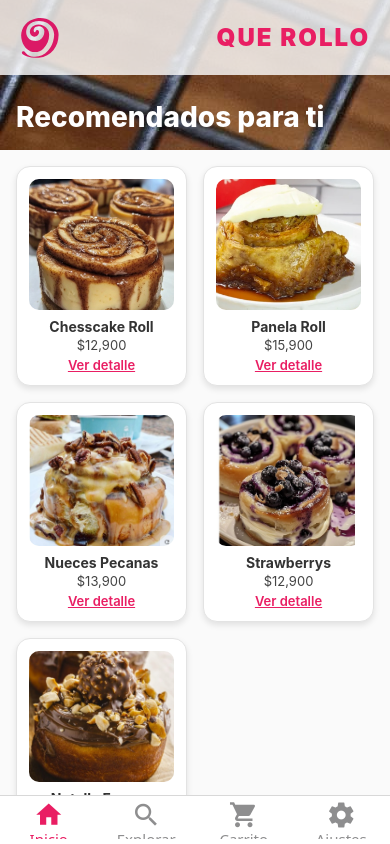
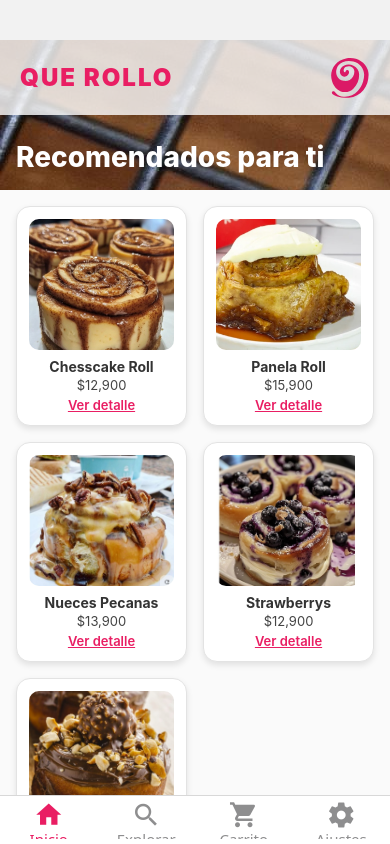
Before and after one commit to ccastanom/Progra-Movil-React-Native, a React Native app: screen /Principal in a window 390 px wide. Built offline with nearby package versions, Linux system fonts and the light colour scheme.

Commit message:
:lipstick: se mejora la UI en el header

```diff
--- a/src/components/NavBar.js
+++ b/src/components/NavBar.js
@@ -7,18 +7,17 @@ export default function NavBar({ showBack = false, hideMenu = false }) {
 
   return (
     <View style={styles.navBar}>
+      {showBack && (
+        <TouchableOpacity onPress={() => navigation.goBack()}>
+          <Text style={styles.menuIcon}>←</Text>
+        </TouchableOpacity>
+      )}
+
+      <Text style={styles.brand}>QUE ROLLO</Text>
 
       <View style={styles.logoWrap}>
         <SvgIcon width={40} height={40} />
       </View>
-
-      <Text style={styles.brand}>QUE ROLLO</Text>
-
-      {showBack && (
-
-          <TouchableOpacity onPress={() => navigation.goBack()}>
-            <Text style={styles.menuIcon}>←</Text>
-          </TouchableOpacity>)}
     </View>
   );
 }
@@ -28,6 +27,7 @@ const styles = StyleSheet.create({
   navBar: {
     height: 75,
     backgroundColor: "#ffffffcc",
+    paddingTop: Platform.OS === "android" ? StatusBar.currentHeight : 0,
     flexDirection: "row",
     alignItems: "center",
     justifyContent: "space-between",
--- a/src/navigation/AppNavigator.js
+++ b/src/navigation/AppNavigator.js
@@ -42,18 +42,19 @@ export default function MainNavigator() {
             name="ProductDetail"
             component={ProductDetailScreen}
             options={{
-              headerBackButtonDisplayMode: "minimal",
-              title: "Product Details",
+              headerShown: false,
             }}
           />
-          <Stack.Screen name="Checkout"
-          component={CheckoutScreen}
-          options={{ title: "Finalizar compra" }}
+          <Stack.Screen
+            name="Checkout"
+            component={CheckoutScreen}
+            options={{ title: "Finalizar compra" }}
           />
-          <Stack.Screen name="Payment"
-          component={PaymentScreen}
-          options={{ title: "Pago" }} />
-
+          <Stack.Screen
+            name="Payment"
+            component={PaymentScreen}
+            options={{ title: "Pago" }}
+          />
         </Stack.Navigator>
       </NavigationContainer>
     </>
--- a/src/screens/ProductDetailScreen.js
+++ b/src/screens/ProductDetailScreen.js
@@ -29,17 +29,15 @@ export default function ProductDetailScreen({ route }) {
   return (
     <ScrollView
       style={[styles.container, { backgroundColor: colors.bg }]}
-      contentContainerStyle={{ paddingBottom: 24 }}
+      contentContainerStyle={{ paddingBottom: 24, marginTop: 24 }}
     >
-      <NavBar />
+      <NavBar showBack={true} />
 
       {/* Imagen del producto */}
       <Image source={product.image} style={styles.heroImage} />
 
       {/* Nombre y precio */}
-      <Text style={[styles.title, { color: colors.text }]}>
-        {product.name}
-      </Text>
+      <Text style={[styles.title, { color: colors.text }]}>{product.name}</Text>
       <Text style={[styles.price, { color: colors.subtext }]}>
         Precio: {money(product.price)}
       </Text>
--- a/src/screens/ProductListScreen.js
+++ b/src/screens/ProductListScreen.js
@@ -73,6 +73,7 @@ export default function RecommendedProducts({ navigation }) {
       style={{
         flex: 1,
         backgroundColor: dark ? "#121212" : "#fafafa",
+        marginTop: 40,
       }}
     >
       <NavBar />
@@ -104,7 +105,6 @@ export default function RecommendedProducts({ navigation }) {
         columnWrapperStyle={{ justifyContent: "space-between" }}
         showsVerticalScrollIndicator={false}
       />
-
     </View>
   );
 }
```
Lines whose indentation alone changed are shown as unchanged.
